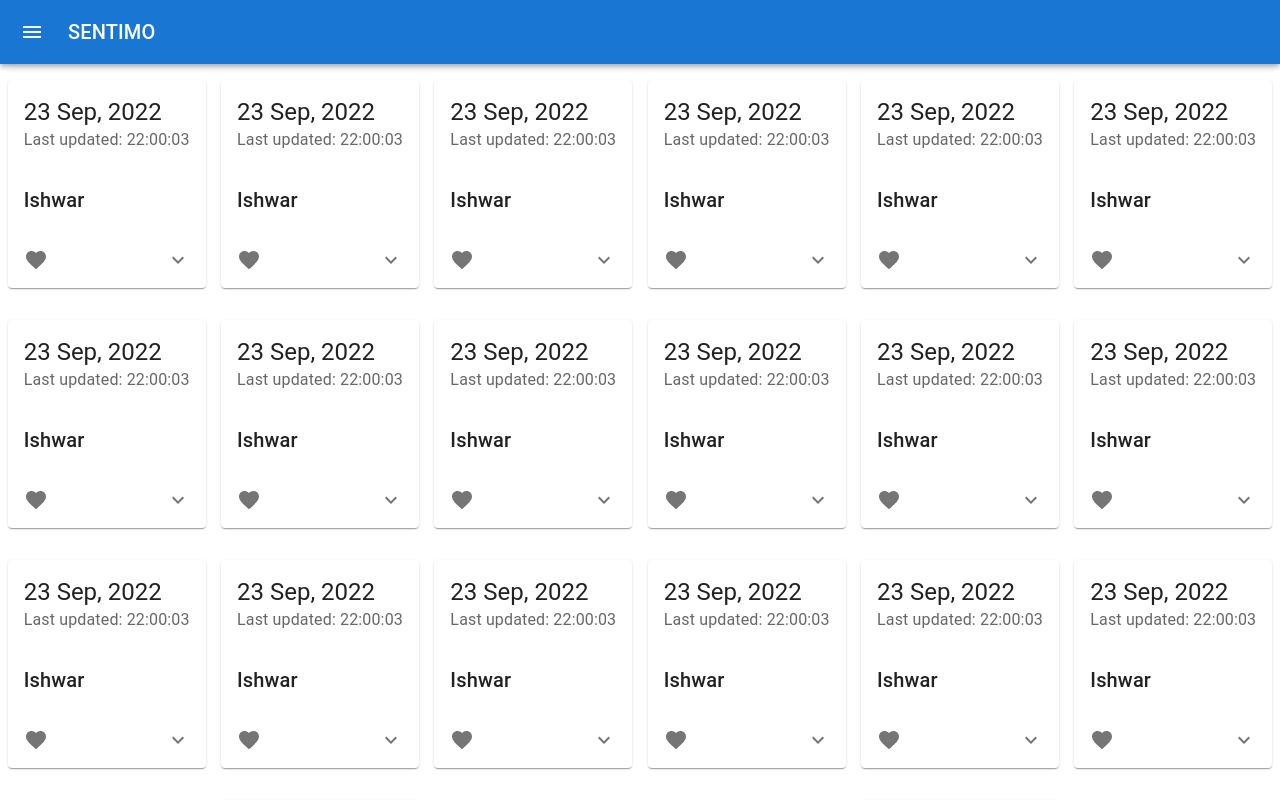
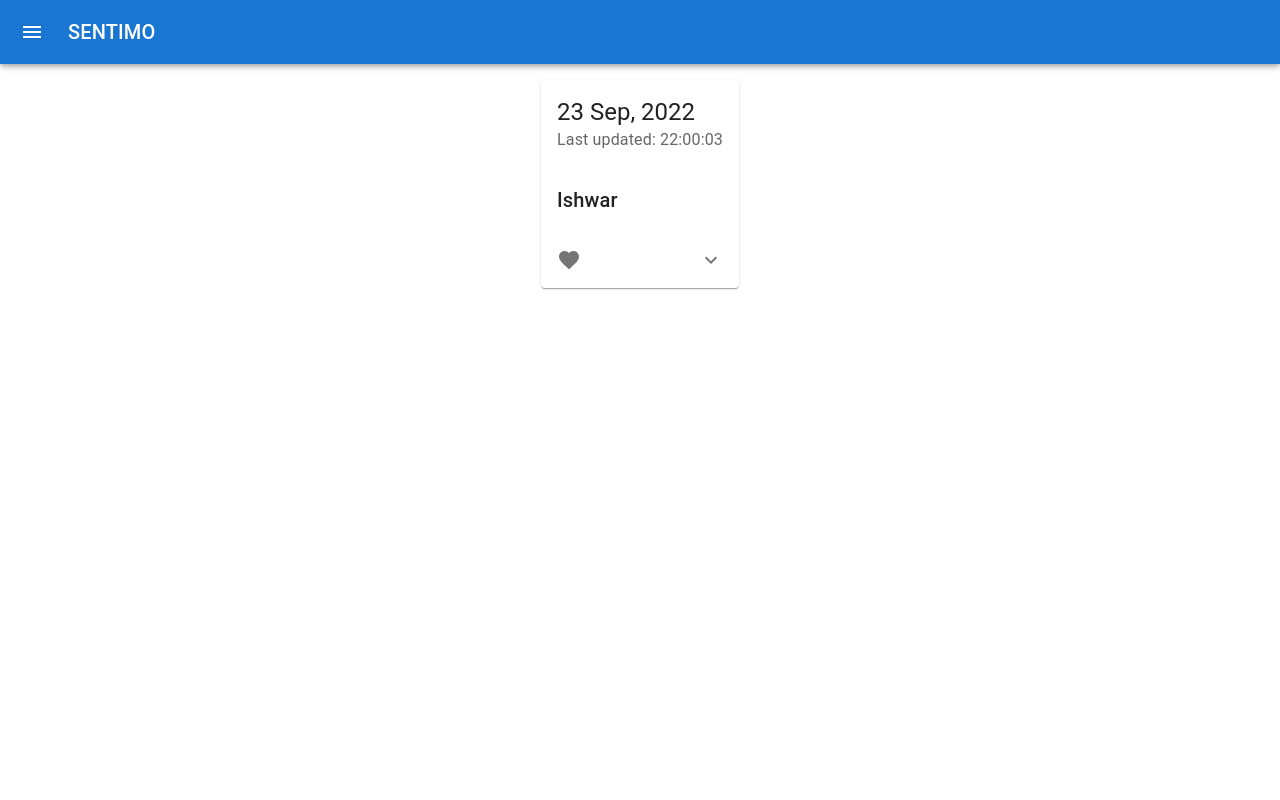
Before and after one commit to dakshgupta2002/sentimo, a React (Create React App) app in the folder client/: page /favorites in a window 1280 px wide. Shown: the top 800 px of the page. Built offline with nearby package versions, Linux system fonts and the light colour scheme; sample sign-in values are in the browser's storage; the HTML template or start-up script is replaced by a standard one.

Commit message:
Minor bug fix in card

```diff
--- a/client/src/elements/Cards/Cards.jsx
+++ b/client/src/elements/Cards/Cards.jsx
@@ -8,9 +8,7 @@ import Collapse from '@mui/material/Collapse';
 import IconButton from '@mui/material/IconButton';
 import Typography from '@mui/material/Typography';
 import FavoriteIcon from '@mui/icons-material/Favorite';
-import ShareIcon from '@mui/icons-material/Share';
 import ExpandMoreIcon from '@mui/icons-material/ExpandMore';
-import MoreVertIcon from '@mui/icons-material/MoreVert';
 
 const ExpandMore = styled((props) => {
   const { expand, ...other } = props;
--- a/client/src/pages/Favorite/Favorite.jsx
+++ b/client/src/pages/Favorite/Favorite.jsx
@@ -11,25 +11,7 @@ export default function Favorite() {
 
         <div className='favorite-container'>
             <Cards date={"23 Sep, 2022"} time={"22:00:03"} title="Ishwar" content="Ishwarendra" />
-            <Cards date={"23 Sep, 2022"} time={"22:00:03"} title="Ishwar" content="Ishwarendra" />
-            <Cards date={"23 Sep, 2022"} time={"22:00:03"} title="Ishwar" content="Ishwarendra" />
-            <Cards date={"23 Sep, 2022"} time={"22:00:03"} title="Ishwar" content="Ishwarendra" />
-            <Cards date={"23 Sep, 2022"} time={"22:00:03"} title="Ishwar" content="Ishwarendra" />
-            <Cards date={"23 Sep, 2022"} time={"22:00:03"} title="Ishwar" content="Ishwarendra" />
-            <Cards date={"23 Sep, 2022"} time={"22:00:03"} title="Ishwar" content="Ishwarendra" />
-            <Cards date={"23 Sep, 2022"} time={"22:00:03"} title="Ishwar" content="Ishwarendra" />
-            <Cards date={"23 Sep, 2022"} time={"22:00:03"} title="Ishwar" content="Ishwarendra" />
-            <Cards date={"23 Sep, 2022"} time={"22:00:03"} title="Ishwar" content="Ishwarendra" />
-            <Cards date={"23 Sep, 2022"} time={"22:00:03"} title="Ishwar" content="Ishwarendra" />
-            <Cards date={"23 Sep, 2022"} time={"22:00:03"} title="Ishwar" content="Ishwarendra" />
-            <Cards date={"23 Sep, 2022"} time={"22:00:03"} title="Ishwar" content="Ishwarendra" />
-            <Cards date={"23 Sep, 2022"} time={"22:00:03"} title="Ishwar" content="Ishwarendra" />
-            <Cards date={"23 Sep, 2022"} time={"22:00:03"} title="Ishwar" content="Ishwarendra" />
-            <Cards date={"23 Sep, 2022"} time={"22:00:03"} title="Ishwar" content="Ishwarendra" />
-            <Cards date={"23 Sep, 2022"} time={"22:00:03"} title="Ishwar" content="Ishwarendra" />
-            <Cards date={"23 Sep, 2022"} time={"22:00:03"} title="Ishwar" content="Ishwarendra" />
-            <Cards date={"23 Sep, 2022"} time={"22:00:03"} title="Ishwar" content="Ishwarendra" />
-            <Cards date={"23 Sep, 2022"} time={"22:00:03"} title="Ishwar" content="Ishwarendra" />
+
         </div>
     </div>
   )
```
